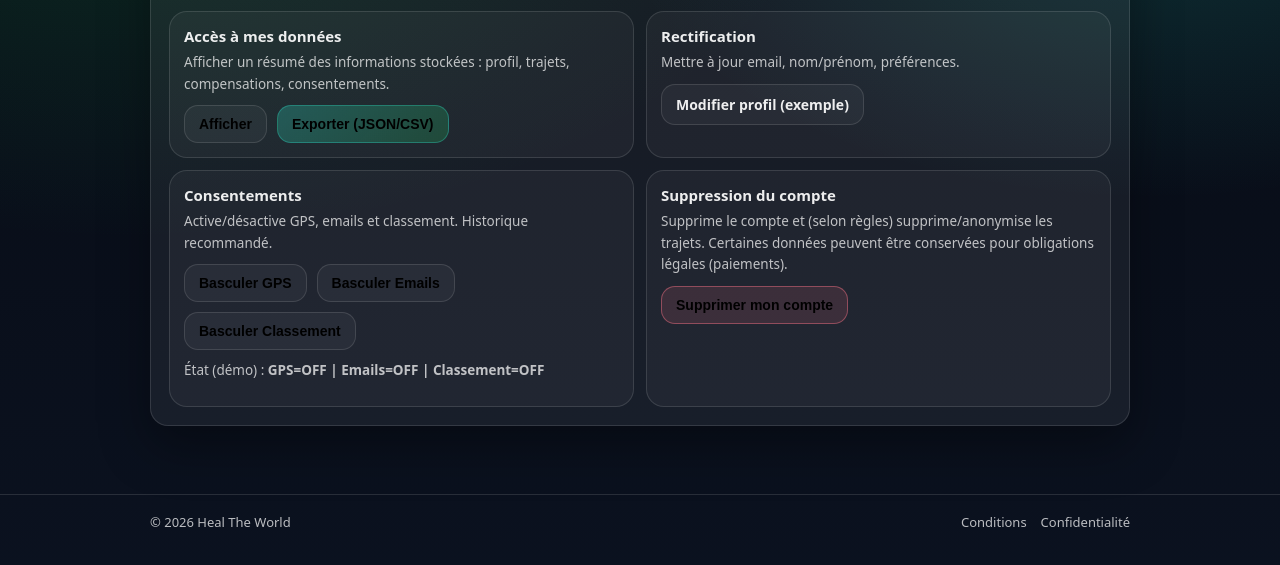
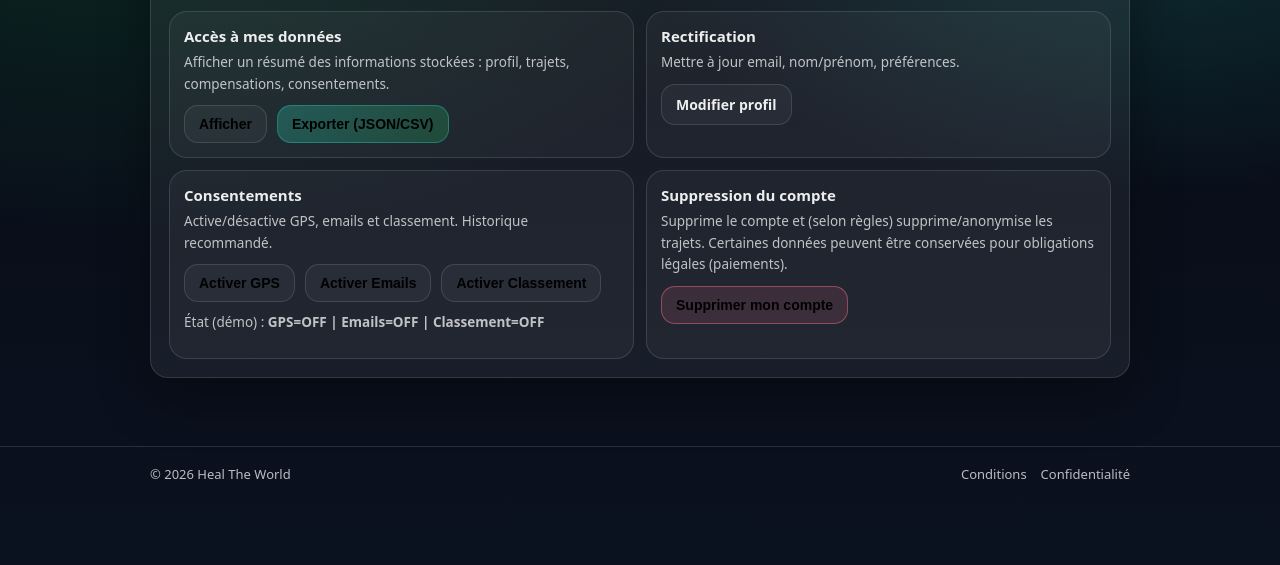
Before and after one commit to mariuschev/RGPD_Project, a plain HTML site: page data-rights.html in a window 1280 px wide. Shown: the part 181-746 px from the top of the page. Drawn offline with Linux system fonts and the light colour scheme.

```diff
--- a/data-rights.html
+++ b/data-rights.html
@@ -64,7 +64,7 @@
           <h2>Rectification</h2>
           <p>Mettre à jour email, nom/prénom, préférences.</p>
           <div class="row">
-            <a class="btn" href="register.html">Modifier profil (exemple)</a>
+            <a class="btn" href="register.html">Modifier profil</a>
           </div>
         </div>
 
@@ -72,9 +72,9 @@
           <h2>Consentements</h2>
           <p>Active/désactive GPS, emails et classement. Historique recommandé.</p>
           <div class="row">
-            <button class="btn" onclick="toggle('GPS')">Basculer GPS</button>
-            <button class="btn" onclick="toggle('Emails')">Basculer Emails</button>
-            <button class="btn" onclick="toggle('Classement')">Basculer Classement</button>
+            <button class="btn" onclick="toggle('GPS')">Activer GPS</button>
+            <button class="btn" onclick="toggle('Emails')">Activer Emails</button>
+            <button class="btn" onclick="toggle('Classement')">Activer Classement</button>
           </div>
           <p class="sub" style="margin-top:10px;">État (démo) : <b id="state"></b></p>
         </div>
```
